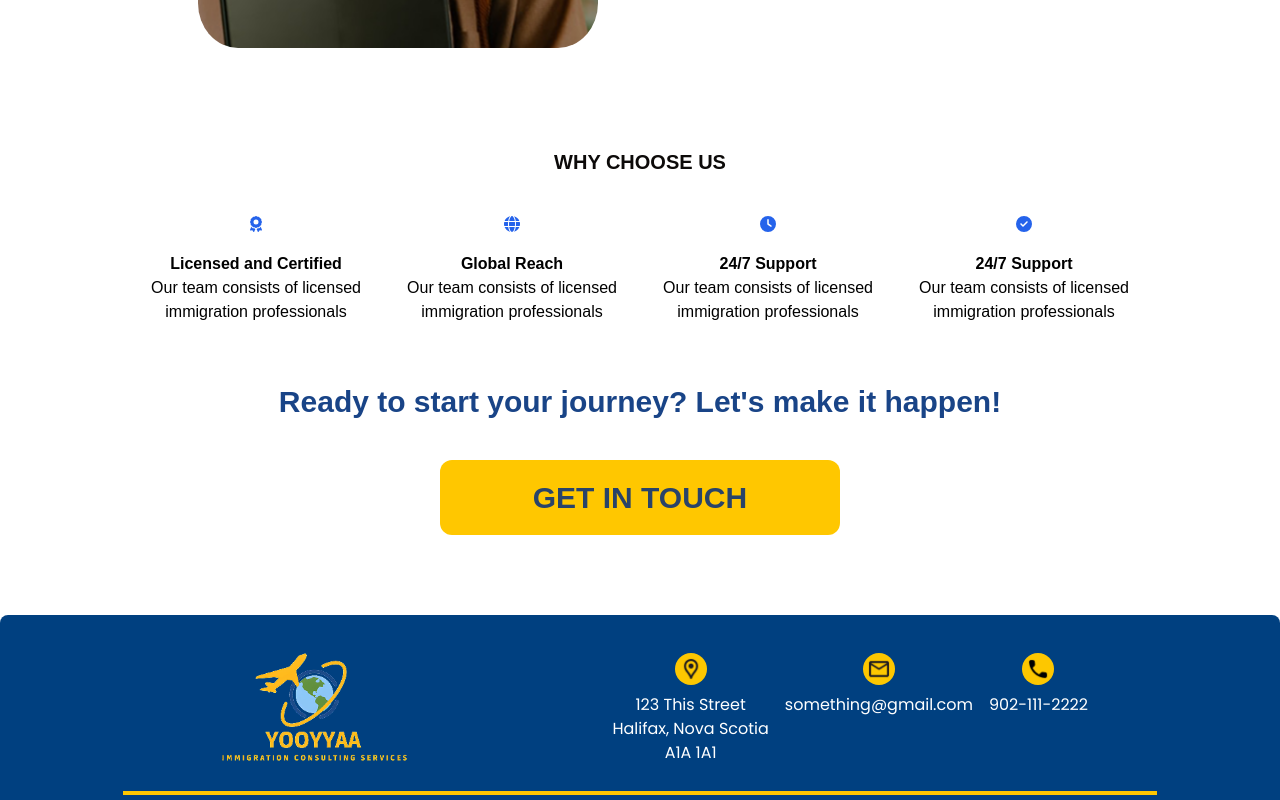
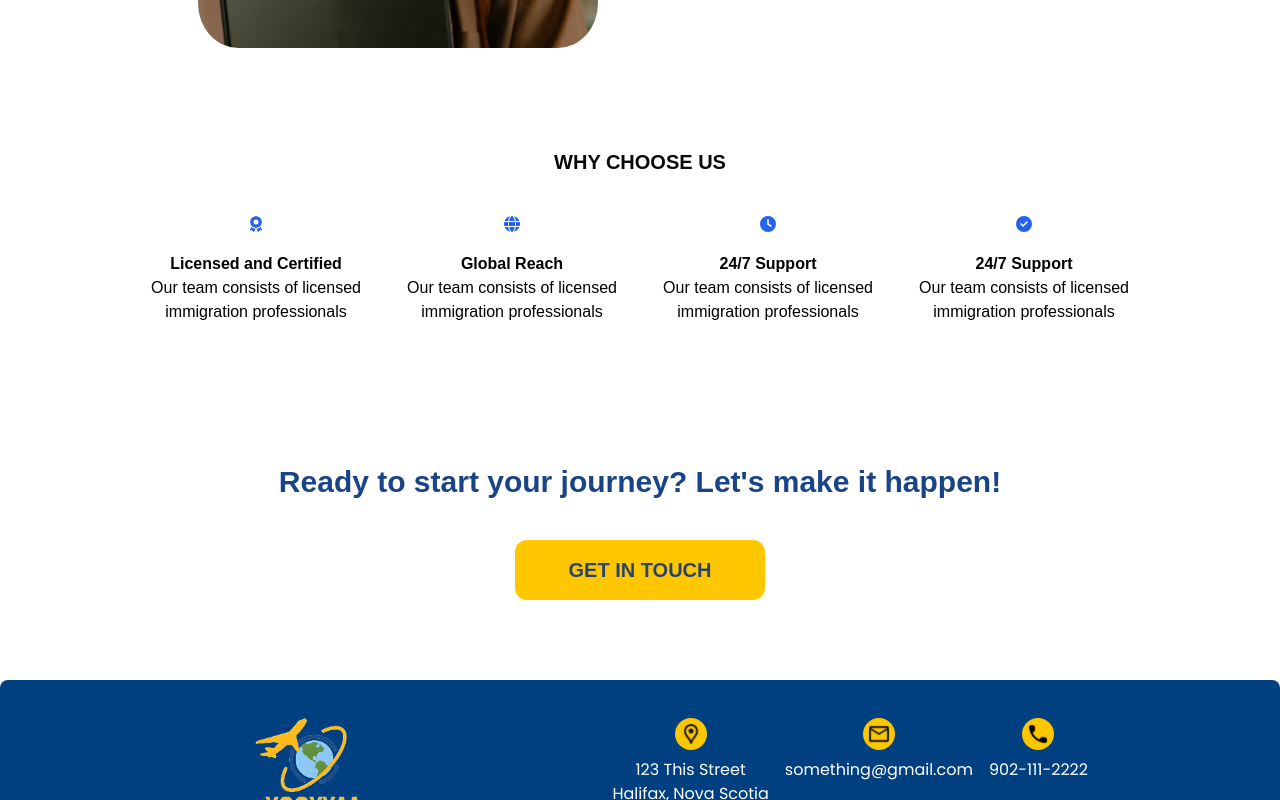
Before and after one commit to BestBow/Yooyyaa-Immigration-Consulting-Website, a React (Vite) app in the folder client/: page /about in a window 1280 px wide. Shown: the part 1238-2038 px from the top of the page. Built offline with nearby package versions, Linux system fonts and the light colour scheme.

Commit message:
finished about us page with sussan's suggestions

```diff
--- a/client/src/pages/OurTeam.jsx
+++ b/client/src/pages/OurTeam.jsx
@@ -19,12 +19,8 @@ function AboutUs() {
                 <h3 className="text-s"><b className="text-(--yellow) text-lg">Dedicated to making your immigration journey smooth and successful</b></h3>
             </div>
 
-            {/* <span className="line mt-4 mb-4"></span> */}
-            {/* <p id="blurb" className="mb-10">Lorem ipsum dolor sit amet, consectetur adipiscing elit. Sed do eiusmod tempor incididunt ut labore et dolore magna aliqua.</p> */}
+            <div className="company mt-7">
 
-            <div className="company mt-7">
-                {/* <h3 className="pr-2 pl-2 mb-3">COMPANY MISSION & VISION</h3> */}
-                {/* <span className="mobile-line"></span> */}
                 <div className="mission-vision grid gap-20 mr-4 ml-4">
                     <div className="mission w-100 mt-3">
                         <h5>OUR MISSION</h5>
@@ -40,14 +36,9 @@ function AboutUs() {
             <div className="meet-our-experts flex flex-col items-center mb-15">
                 <h3 className="mt-10"><b className="text-stone-950">MEET OUR EXPERT</b></h3>
                 <p>Our certified immigration specialist brings years of experiene and dedication to your immigration journey</p>
-                {/* <span className="line mt-4 mb-1"></span> */}
                 <div className="experts">
                     <div className="expert flex flex-col w-100" id="expert1">
                         <img src={consultant} alt="Yooyyaa's experct consultant"/>
-                        {/* <p><b>Jane Doe, RCIC #123456<br />
-                        Senior Immigration Consultant</b><br />
-                        Lorem ipsum dolor sit amet, consectetur adipiscing elit. Sed do eiusmod tempor incididunt ut labore.
-                        </p> */}
                     </div>
                     <div className="mt-15 text-left">
                         <p><b>Jane Doe, RCIC #123456</b><br /><br />
@@ -62,8 +53,6 @@ function AboutUs() {
 
             <div className="why-us space-y-4 flex flex-col">
                 <h4 className="mb-10"><b className="text-stone-950 text-xl">WHY CHOOSE US</b></h4>
-                {/* <span className="line mb-4"></span> */}
-                {/* <p><b>Lorem ipsum dolor sit amet consectetur adipisicing elit. Esse corporis suscipit veritatis voluptatem, quaerat repellendus nemo. Ipsam, neque deserunt necessitatibus veniam commodi est nam? Minus porro eos voluptatum necessitatibus natus.</b></p> */}
                 <div className="grid grid-cols-4 reasons">
                     <div>
                         <FontAwesomeIcon className="icon" icon={faAward} inverse />
@@ -88,7 +77,7 @@ function AboutUs() {
                 </div>
             </div>
 
-            <div className="connect mb-10">
+            <div className="connect mb-10 mt-20">
                 <h2 className="ready mt-15 mb-10 text-3xl">Ready to start your journey? Let's make it happen!</h2>
                 <Link to="/contact"><button type="button" id="get-in-touch" className="transition delay-50 duration-300 ease-in-out hover:scale-110">GET IN TOUCH</button></Link>
             </div>
--- a/client/src/styles/OurTeam.css
+++ b/client/src/styles/OurTeam.css
@@ -43,16 +43,6 @@
         }
     }
 
-    /* .line {
-        background-color: var(--yellow);
-        width: 75vw;
-        height: 1.25vh;
-        display: flex;
-        justify-self: center;
-        justify-content: center;
-        align-self: center;
-    } */
-
     .mission-vision {
         display: grid;
         grid-template-columns: 1fr 1fr;
@@ -61,7 +51,6 @@
         h2, h3, h5 {
             color: var(--dark-blue);
             font-weight: 900;
-            /* text-shadow: 0px 1px #363737; */
         }
 
         p {
@@ -77,11 +66,6 @@
             grid-template-columns: auto auto;
             gap: 30px;
             .expert {
-                /* border: 10px;
-                border-style: solid; */
-                /* border-color: var(--dark-blue); */
-                /* border-radius: 10%; */
-                /* background-color: var(--grey); */
                 margin: 20px;
                 width: 1500;
 
@@ -103,9 +87,9 @@
     .connect{
 
         button {
-            width: 400px;
-            height: 75px;
-            font-size: 30px;
+            width: 250px;
+            height: 60px;
+            font-size: 20px;
             font-weight: 900;
         }
     }
@@ -140,16 +124,6 @@
                 color: var(--yellow);
             }
         }
-
-        /* .line, .mobile-line {
-            background-color: var(--yellow);
-            width: 75vw;
-            height: 1vh;
-            display: flex;
-            justify-self: center;
-            justify-content: center;
-            align-self: center;
-        } */
 
         .company {
             display: grid;
```
